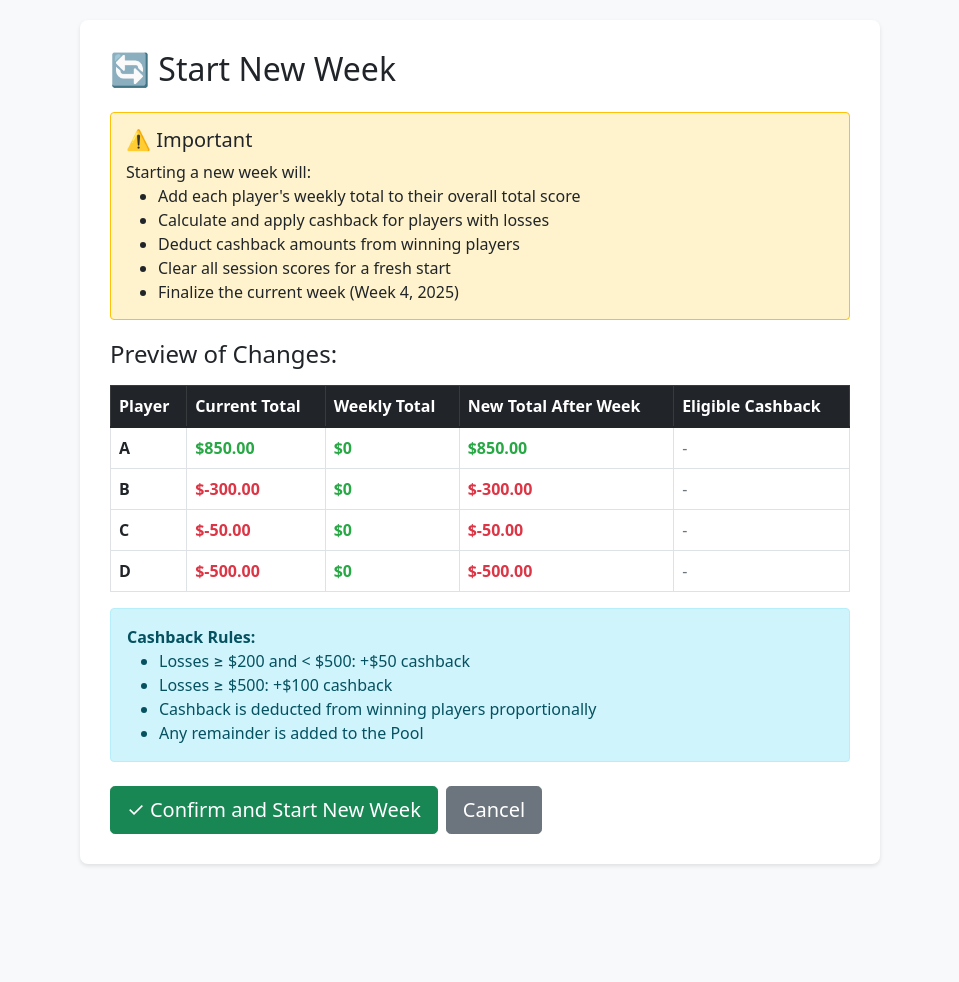
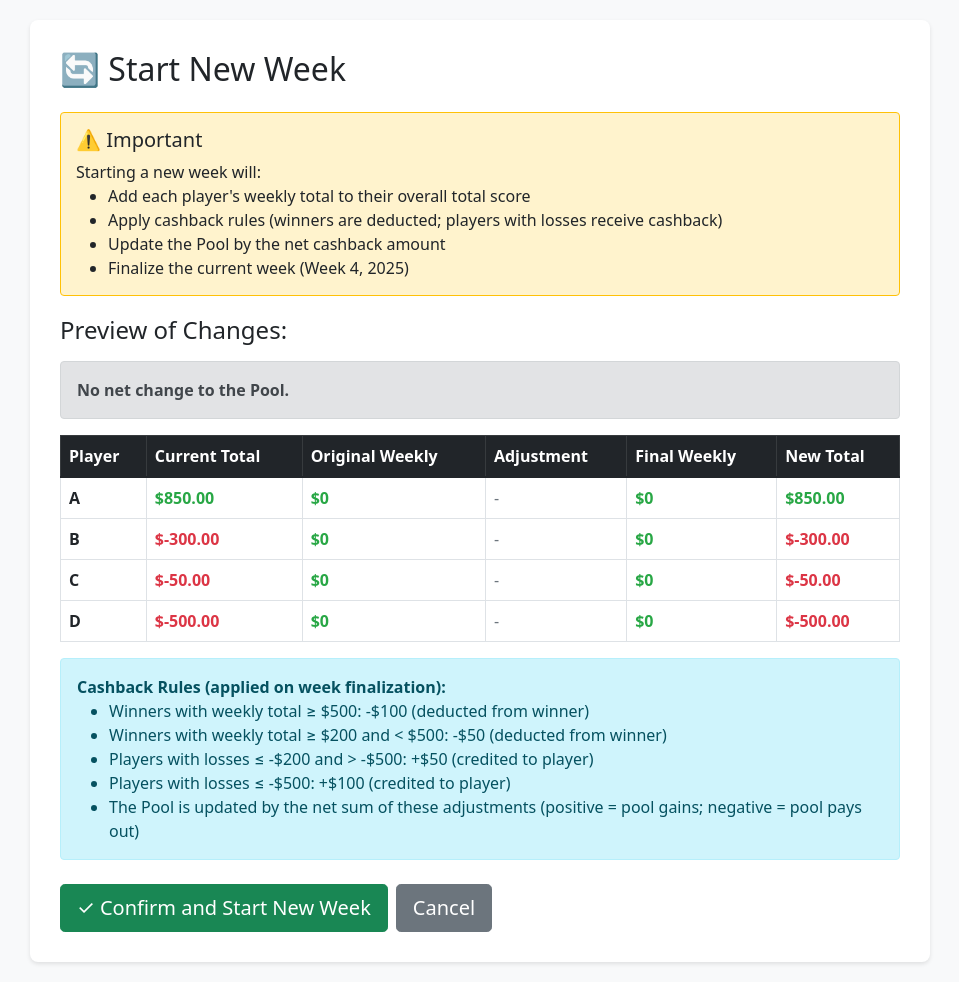
Before and after one commit to thanhdev/mahjong_club_scoreboard, a Django app: page /new-week/ in a window 1280 px wide. Shown: the whole page, without its empty margins (160-1119 px from the left). Before the commit the page ends 866 px from the top, so only its background shows below. Run offline with Django 5.2, Linux system fonts and the light colour scheme; data comes from the database, SQL or seed files in the repository; both versions use the stored data as it was after the commit.

Commit message:
fix cashback logic

```diff
--- a/mahjong_club/mahjong_club/asgi.py
+++ b/mahjong_club/mahjong_club/asgi.py
@@ -11,6 +11,6 @@ import os
 
 from django.core.asgi import get_asgi_application
 
-os.environ.setdefault('DJANGO_SETTINGS_MODULE', 'mahjong_club.settings')
+os.environ.setdefault("DJANGO_SETTINGS_MODULE", "mahjong_club.settings")
 
 application = get_asgi_application()
--- a/mahjong_club/mahjong_club/urls.py
+++ b/mahjong_club/mahjong_club/urls.py
@@ -14,11 +14,11 @@ Including another URLconf
     1. Import the include() function: from django.urls import include, path
     2. Add a URL to urlpatterns:  path('blog/', include('blog.urls'))
 """
+
 from django.contrib import admin
 from django.urls import path, include
 
 urlpatterns = [
-    path('admin/', admin.site.urls),
-    path('', include('scoreboard.urls')),  # Add this line
-
+    path("admin/", admin.site.urls),
+    path("", include("scoreboard.urls")),  # Add this line
 ]
--- a/mahjong_club/mahjong_club/wsgi.py
+++ b/mahjong_club/mahjong_club/wsgi.py
@@ -11,6 +11,6 @@ import os
 
 from django.core.wsgi import get_wsgi_application
 
-os.environ.setdefault('DJANGO_SETTINGS_MODULE', 'mahjong_club.settings')
+os.environ.setdefault("DJANGO_SETTINGS_MODULE", "mahjong_club.settings")
 
 application = get_wsgi_application()
--- a/mahjong_club/manage.py
+++ b/mahjong_club/manage.py
@@ -6,7 +6,7 @@ import sys
 
 def main():
     """Run administrative tasks."""
-    os.environ.setdefault('DJANGO_SETTINGS_MODULE', 'mahjong_club.settings')
+    os.environ.setdefault("DJANGO_SETTINGS_MODULE", "mahjong_club.settings")
     try:
         from django.core.management import execute_from_command_line
     except ImportError as exc:
@@ -18,5 +18,5 @@ def main():
     execute_from_command_line(sys.argv)
 
 
-if __name__ == '__main__':
+if __name__ == "__main__":
     main()
--- a/mahjong_club/scoreboard/apps.py
+++ b/mahjong_club/scoreboard/apps.py
@@ -2,5 +2,5 @@ from django.apps import AppConfig
 
 
 class ScoreboardConfig(AppConfig):
-    default_auto_field = 'django.db.models.BigAutoField'
-    name = 'scoreboard'
+    default_auto_field = "django.db.models.BigAutoField"
+    name = "scoreboard"
--- a/mahjong_club/scoreboard/templates/mahjong/new_week_confirm.html
+++ b/mahjong_club/scoreboard/templates/mahjong/new_week_confirm.html
@@ -12,7 +12,7 @@
             padding: 20px;
         }
         .confirm-container {
-            max-width: 800px;
+            max-width: 900px;
             margin: 0 auto;
             background: white;
             padding: 30px;
@@ -48,14 +48,29 @@
                 </p>
                 <ul class="mb-0">
                     <li>Add each player's weekly total to their overall total score</li>
-                    <li>Calculate and apply cashback for players with losses</li>
-                    <li>Deduct cashback amounts from winning players</li>
-                    <li>Clear all session scores for a fresh start</li>
+                    <li>Apply cashback rules (winners are deducted; players with losses receive cashback)</li>
+                    <li>Update the Pool by the net cashback amount</li>
                     <li>Finalize the current week ({{ current_week }})</li>
                 </ul>
             </div>
 
             <h4 class="mb-3">Preview of Changes:</h4>
+
+            {% if total_cashback > 0 %}
+            <div class="alert alert-success">
+                <strong>Pool will increase by: ${{ total_cashback }}</strong>
+                <p class="mb-0 small">Net gain to the Pool from winner deductions.</p>
+            </div>
+            {% elif total_cashback < 0 %}
+            <div class="alert alert-warning">
+                <strong>Pool will decrease by: ${{ total_cashback }}</strong>
+                <p class="mb-0 small">Net payout from the Pool to losing players.</p>
+            </div>
+            {% else %}
+            <div class="alert alert-secondary">
+                <strong>No net change to the Pool.</strong>
+            </div>
+            {% endif %}
 
             <div class="table-responsive">
                 <table class="table table-bordered">
@@ -63,9 +78,10 @@
                         <tr>
                             <th>Player</th>
                             <th>Current Total</th>
-                            <th>Weekly Total</th>
-                            <th>New Total After Week</th>
-                            <th>Eligible Cashback</th>
+                            <th>Original Weekly</th>
+                            <th>Adjustment</th>
+                            <th>Final Weekly</th>
+                            <th>New Total</th>
                         </tr>
                     </thead>
                     <tbody>
@@ -78,17 +94,20 @@
                                 <td class="{% if data.weekly_total >= 0 %}positive{% else %}negative{% endif %}">
                                     ${{ data.weekly_total }}
                                 </td>
+                                <td class="{% if data.cashback_change < 0 %}negative{% elif data.cashback_change > 0 %}positive{% endif %}">
+                                    {% if data.cashback_change == 0 %}
+                                        <span class="text-muted">-</span>
+                                    {% elif data.cashback_change < 0 %}
+                                        <span class="badge bg-warning">-${{ data.cashback_change|floatformat:2|slice:"1:" }}</span>
+                                    {% else %}
+                                        <span class="badge bg-success">+${{ data.cashback_change|floatformat:2 }}</span>
+                                    {% endif %}
+                                </td>
+                                <td class="{% if data.final_weekly >= 0 %}positive{% else %}negative{% endif %}">
+                                    <strong>${{ data.final_weekly }}</strong>
+                                </td>
                                 <td class="{% if data.new_total >= 0 %}positive{% else %}negative{% endif %}">
                                     ${{ data.new_total }}
-                                </td>
-                                <td>
-                                    {% if data.weekly_total <= -500 %}
-                                        <span class="badge bg-success">$100</span>
-                                    {% elif data.weekly_total <= -200 %}
-                                        <span class="badge bg-info">$50</span>
-                                    {% else %}
-                                        <span class="text-muted">-</span>
-                                    {% endif %}
                                 </td>
                             </tr>
                         {% endfor %}
@@ -97,12 +116,13 @@
             </div>
 
             <div class="alert alert-info">
-                <strong>Cashback Rules:</strong>
+                <strong>Cashback Rules (applied on week finalization):</strong>
                 <ul class="mb-0">
-                    <li>Losses ≥ $200 and < $500: +$50 cashback</li>
-                    <li>Losses ≥ $500: +$100 cashback</li>
-                    <li>Cashback is deducted from winning players proportionally</li>
-                    <li>Any remainder is added to the Pool</li>
+                    <li>Winners with weekly total ≥ $500: -$100 (deducted from winner)</li>
+                    <li>Winners with weekly total ≥ $200 and &lt; $500: -$50 (deducted from winner)</li>
+                    <li>Players with losses ≤ -$200 and &gt; -$500: +$50 (credited to player)</li>
+                    <li>Players with losses ≤ -$500: +$100 (credited to player)</li>
+                    <li>The Pool is updated by the net sum of these adjustments (positive = pool gains; negative = pool pays out)</li>
                 </ul>
             </div>
 
--- a/mahjong_club/scoreboard/tests.py
+++ b/mahjong_club/scoreboard/tests.py
@@ -1,2 +1 @@
-
 # Create your tests here.
--- a/mahjong_club/scoreboard/views.py
+++ b/mahjong_club/scoreboard/views.py
@@ -1,6 +1,7 @@
 # views.py
 from django.shortcuts import render, redirect, get_object_or_404
 from django.contrib import messages
+from django.db.models import Sum
 from .models import Player, Week, Transaction, Pool
 from .forms import TransactionForm, PlayerForm
 
@@ -13,65 +14,70 @@ def dashboard(request):
 
     # Prepare player data
     player_data = []
-    weekdays = ['Monday', 'Tuesday', 'Wednesday',
-                'Thursday', 'Friday', 'Saturday', 'Sunday']
+    weekdays = [
+        "Monday",
+        "Tuesday",
+        "Wednesday",
+        "Thursday",
+        "Friday",
+        "Saturday",
+        "Sunday",
+    ]
 
     for player in players:
         session_scores = player.get_session_scores()
         player_info = {
-            'player': player,
-            'total_score': player.total_score,
-            'payin_payout': player.get_payin_payout_balance(),
-            'weekly_total': player.get_weekly_total(),
-            'sessions': [session_scores.get(day, 0) for day in weekdays]
+            "player": player,
+            "total_score": player.total_score,
+            "payin_payout": player.get_payin_payout_balance(),
+            "weekly_total": player.get_weekly_total(),
+            "sessions": [session_scores.get(day, 0) for day in weekdays],
         }
         player_data.append(player_info)
 
     context = {
-        'player_data': player_data,
-        'weekdays': weekdays,
-        'current_week': current_week,
-        'pool': pool,
+        "player_data": player_data,
+        "weekdays": weekdays,
+        "current_week": current_week,
+        "pool": pool,
     }
-    return render(request, 'mahjong/dashboard.html', context)
+    return render(request, "mahjong/dashboard.html", context)
 
 
 def add_transaction(request):
     """Add a new transaction (score input)"""
-    if request.method == 'POST':
+    if request.method == "POST":
         form = TransactionForm(request.POST)
         if form.is_valid():
             transaction = form.save(commit=False)
             transaction.week = Week.get_current_week()
 
             # Validate SESSION type must have weekday
-            if transaction.transaction_type == 'SESSION' and not transaction.weekday:
-                messages.error(
-                    request, 'Session transactions must specify a weekday.')
-                return render(request, 'mahjong/add_transaction.html', {'form': form})
+            if transaction.transaction_type == "SESSION" and not transaction.weekday:
+                messages.error(request, "Session transactions must specify a weekday.")
+                return render(request, "mahjong/add_transaction.html", {"form": form})
 
             transaction.save()
-            messages.success(request, 'Transaction added successfully!')
-            return redirect('dashboard')
+            messages.success(request, "Transaction added successfully!")
+            return redirect("dashboard")
     else:
         form = TransactionForm()
 
-    return render(request, 'mahjong/add_transaction.html', {'form': form})
+    return render(request, "mahjong/add_transaction.html", {"form": form})
 
 
 def transaction_history(request):
     """View transaction history with revert capability"""
     current_week = Week.get_current_week()
     transactions = Transaction.objects.filter(
-        week=current_week,
-        is_reverted=False
-    ).select_related('player', 'week')
+        week=current_week, is_reverted=False
+    ).select_related("player", "week")
 
     context = {
-        'transactions': transactions,
-        'current_week': current_week,
+        "transactions": transactions,
+        "current_week": current_week,
     }
-    return render(request, 'mahjong/transaction_history.html', context)
+    return render(request, "mahjong/transaction_history.html", context)
 
 
 def revert_transaction(request, transaction_id):
@@ -80,71 +86,114 @@ def revert_transaction(request, transaction_id):
 
     if not transaction.is_reverted:
         transaction.revert()
-        messages.success(
-            request, f'Transaction #{transaction_id} has been reverted.')
+        messages.success(request, f"Transaction #{transaction_id} has been reverted.")
     else:
-        messages.warning(
-            request, 'This transaction has already been reverted.')
+        messages.warning(request, "This transaction has already been reverted.")
 
-    return redirect('transaction_history')
+    return redirect("transaction_history")
 
 
 def new_week(request):
     """Process 'New Week' button - finalize current week and start new one"""
-    if request.method == 'POST':
+    if request.method == "POST":
         try:
             new_week = Week.start_new_week()
             messages.success(
-                request, f'New week started: {new_week}. Previous week has been finalized with cashback applied.')
-            return redirect('dashboard')
+                request,
+                f"New week started: {new_week}. Previous week has been finalized with cashback applied.",
+            )
+            return redirect("dashboard")
         except Exception as e:
-            messages.error(request, f'Error starting new week: {str(e)}')
-            return redirect('dashboard')
+            messages.error(request, f"Error starting new week: {str(e)}")
+            return redirect("dashboard")
 
     # Show confirmation page
+    from decimal import Decimal
+
     current_week = Week.get_current_week()
     players = Player.objects.all()
+
+    # Calculate original weekly totals (before cashback)
+    player_totals = {}
+    for player in players:
+        original_total = Transaction.objects.filter(
+            player=player,
+            week=current_week,
+            transaction_type__in=["PAYIN", "PAYOUT", "SESSION"],
+        ).aggregate(total=Sum("value"))["total"] or Decimal("0")
+        player_totals[player.id] = original_total
+
+    # Calculate cashback changes using the same rules as Week.start_new_week
+    # cashback_change is the amount applied to the player's total_score (negative = deduction for winners, positive = bonus for losers)
+    total_cashback = Decimal(
+        "0"
+    )  # net amount that will be applied to the pool (positive => pool gains)
+    cashback_change_map = {}
+    for player in players:
+        weekly_total = player_totals[player.id]
+        cashback_change = Decimal("0")
+        if weekly_total >= Decimal("500"):
+            cashback_change = Decimal("-100")  # winner pays 100
+            total_cashback += Decimal("100")
+        elif weekly_total >= Decimal("200"):
+            cashback_change = Decimal("-50")  # winner pays 50
+            total_cashback += Decimal("50")
+        elif weekly_total <= Decimal("-200") and weekly_total > Decimal("-500"):
+            cashback_change = Decimal("50")  # loser receives 50
+            total_cashback -= Decimal("50")
+        elif weekly_total <= Decimal("-500"):
+            cashback_change = Decimal("100")  # loser receives 100
+            total_cashback -= Decimal("100")
+        cashback_change_map[player.id] = cashback_change
 
     # Preview what will happen
     preview_data = []
     for player in players:
-        weekly_total = player.get_weekly_total()
-        preview_data.append({
-            'player': player,
-            'weekly_total': weekly_total,
-            'new_total': player.total_score + weekly_total
-        })
+        original_weekly = player_totals[player.id]
+        cashback_change = cashback_change_map.get(player.id, Decimal("0"))
+        final_weekly = original_weekly + cashback_change
+
+        preview_data.append(
+            {
+                "player": player,
+                "weekly_total": original_weekly,
+                "cashback_change": cashback_change,
+                "final_weekly": final_weekly,
+                "new_total": player.total_score + final_weekly,
+            }
+        )
 
     context = {
-        'current_week': current_week,
-        'preview_data': preview_data,
+        "current_week": current_week,
+        "preview_data": preview_data,
+        "total_cashback": total_cashback,
     }
-    return render(request, 'mahjong/new_week_confirm.html', context)
+    return render(request, "mahjong/new_week_confirm.html", context)
 
 
 def manage_players(request):
     """Manage players - add/view players"""
-    if request.method == 'POST':
+    if request.method == "POST":
         form = PlayerForm(request.POST)
         if form.is_valid():
             form.save()
-            messages.success(request, 'Player added successfully!')
-            return redirect('manage_players')
+            messages.success(request, "Player added successfully!")
+            return redirect("manage_players")
     else:
         form = PlayerForm()
 
     players = Player.objects.all()
     context = {
-        'form': form,
-        'players': players,
+        "form": form,
+        "players": players,
     }
-    return render(request, 'mahjong/manage_players.html', context)
+    return render(request, "mahjong/manage_players.html", context)
 
 
 def week_history(request):
     """View history of all weeks"""
     weeks = Week.objects.all()
     context = {
-        'weeks': weeks,
+        "weeks": weeks,
     }
-    return render(request, 'mahjong/week_history.html', context)
+    return render(request, "mahjong/week_history.html", context)
```
Also changed, not shown: mahjong_club/mahjong_club/settings.py (+36 -36 lines), mahjong_club/scoreboard/admin.py (+22 -15 lines), mahjong_club/scoreboard/forms.py (+21 -16 lines), mahjong_club/scoreboard/models.py (+74 -129 lines), mahjong_club/scoreboard/urls.py (+11 -7 lines), mahjong_club/db.sqlite3, mahjong_club/scoreboard/migrations/0001_initial.py.
